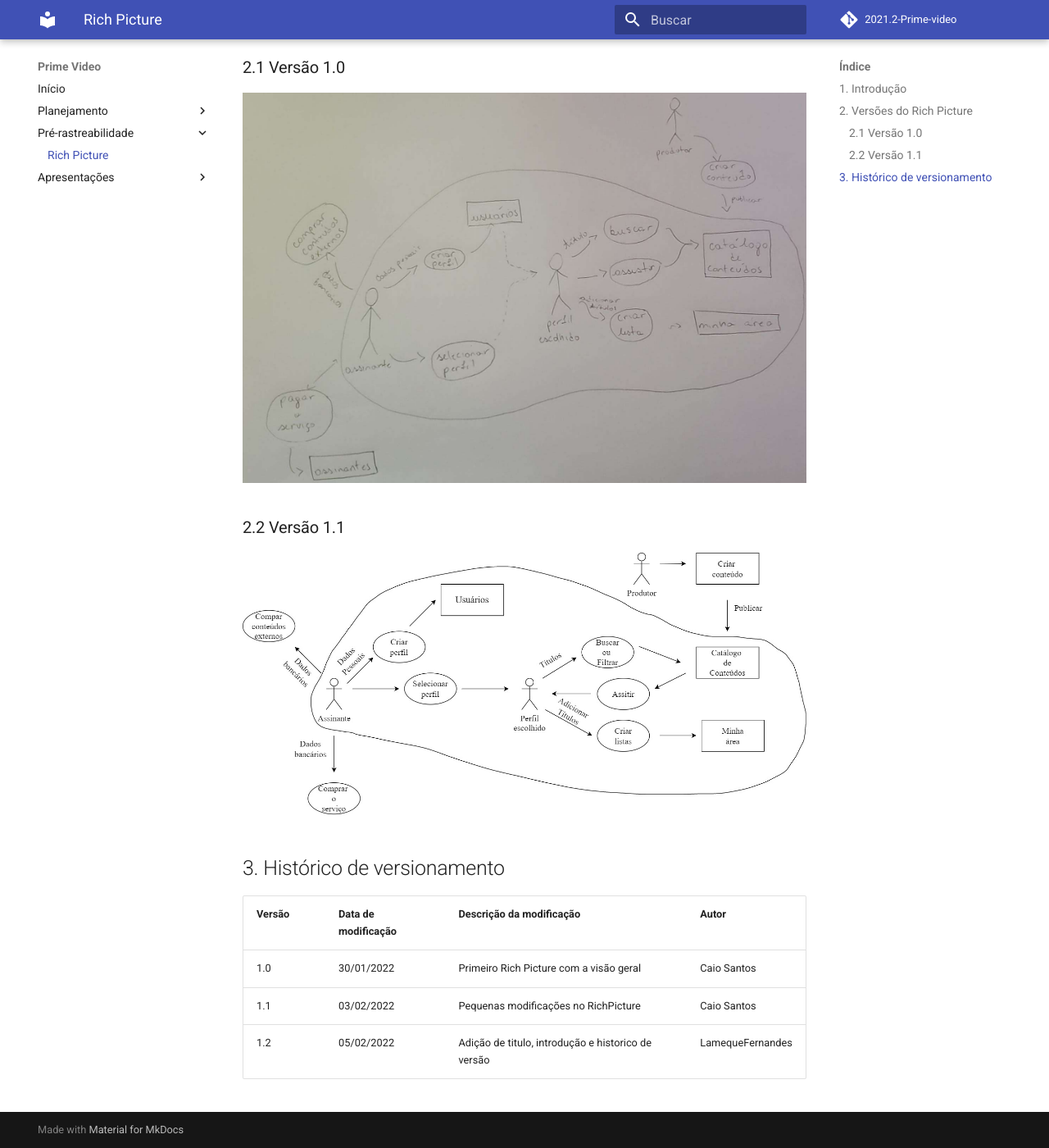
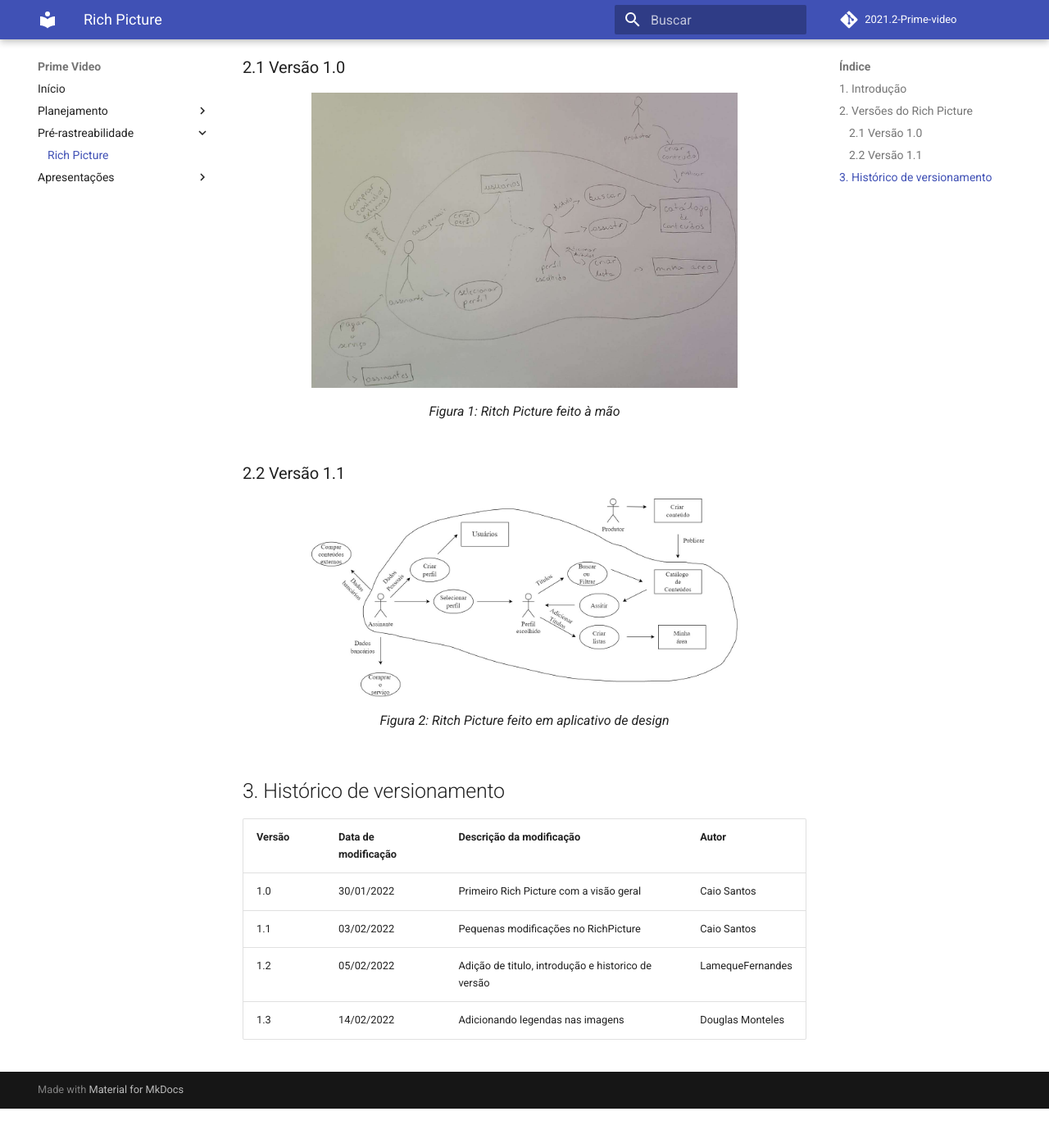
Before and after one commit to Requisitos-de-Software/2021.2-Prime-video, an MkDocs documentation site: the page built from docs/pre_rastreabilidade/rich_picture.md, in a window 1280 px wide and 1400 px high, scrolled down 331 px. Shown: the whole window at 82% size. Built offline with MkDocs 1.6.1 and Material for MkDocs 9.7.7, drawn with Linux system fonts in a browser that asks for light colours; comment, search, counter and statistics services are not loaded; after the commit the page ends 1683 px from its top, so only the background shows below that.

Commit message:
Add image caption

```diff
--- a/docs/pre_rastreabilidade/rich_picture.md
+++ b/docs/pre_rastreabilidade/rich_picture.md
@@ -8,11 +8,17 @@
 
 ### 2.1 Versão 1.0
 
-![](../assets/img/RichPicture01.png)
+<figure>
+  <img width="520" src="../../assets/img/RichPicture01.png" />
+  <figcaption>Figura 1: Ritch Picture feito à mão</figcaption>
+</figure>
 
 ### 2.2 Versão 1.1
 
-![](../assets/img/RichPicture02.jpg)
+<figure>
+  <img width="520" src="../../assets/img/RichPicture02.jpg" />
+  <figcaption>Figura 2: Ritch Picture feito em aplicativo de design</figcaption>
+</figure>
 
 
 ## 3. Histórico de versionamento
@@ -22,3 +28,4 @@
 |1.0|30/01/2022|Primeiro Rich Picture com a visão geral|Caio Santos|
 |1.1|03/02/2022|Pequenas modificações no RichPicture|Caio Santos|
 |1.2|05/02/2022|Adição de titulo, introdução e historico de versão|LamequeFernandes|
+|1.3|14/02/2022|Adicionando legendas nas imagens|Douglas Monteles|
```
Also changed, not shown: docs/planejamento/cronograma.md (+5 -1 lines).
